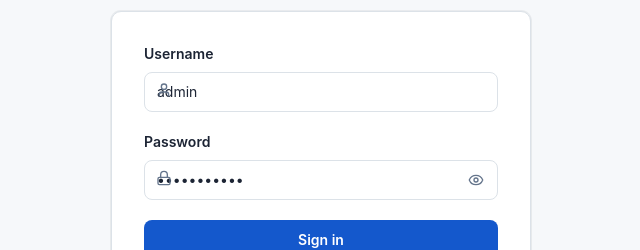
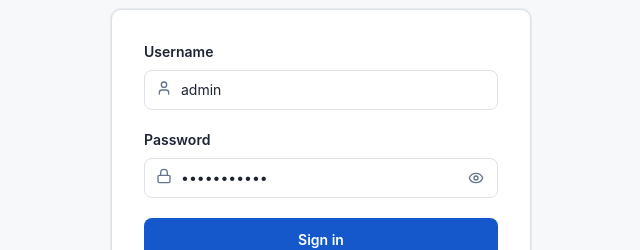
Before and after one commit to UNHRS/NexusHRM, a React (Vite) app in the folder client/: page /login in a window 1280 px wide. Shown: the part 279-529 px from the top of the page, without its empty margins (319-959 px from the left). Built offline with nearby package versions, Linux system fonts and the light colour scheme; no server answers.

Commit message:
fix: normalize frontend control styling

```diff
--- a/client/src/pages/Login.jsx
+++ b/client/src/pages/Login.jsx
@@ -41,14 +41,14 @@ export default function Login() {
             <span className="mb-2 block text-sm font-semibold">Username</span>
             <div className="relative">
               <User className="pointer-events-none absolute left-3 top-2.5 text-muted" size={16} />
-              <input data-testid="username-input" className="field w-full pl-9" value={form.username} onChange={(e) => setForm({ ...form, username: e.target.value })} />
+              <input data-testid="username-input" className="field w-full pl-9" aria-label="Username" value={form.username} onChange={(e) => setForm({ ...form, username: e.target.value })} />
             </div>
           </label>
           <label className="block">
             <span className="mb-2 block text-sm font-semibold">Password</span>
             <div className="relative">
               <Lock className="pointer-events-none absolute left-3 top-2.5 text-muted" size={16} />
-              <input data-testid="password-input" type={showPassword ? 'text' : 'password'} className="field w-full pl-9 pr-10" value={form.password} onChange={(e) => setForm({ ...form, password: e.target.value })} />
+              <input data-testid="password-input" type={showPassword ? 'text' : 'password'} className="field w-full pl-9 pr-10" aria-label="Password" value={form.password} onChange={(e) => setForm({ ...form, password: e.target.value })} />
               <button type="button" aria-label={showPassword ? 'Hide password' : 'Show password'} className="absolute right-2 top-1.5 rounded-md p-1.5 text-muted hover:bg-slate-100" onClick={() => setShowPassword((value) => !value)}>{showPassword ? <EyeOff size={16} /> : <Eye size={16} />}</button>
             </div>
           </label>
--- a/client/src/styles.css
+++ b/client/src/styles.css
@@ -19,10 +19,7 @@ button, input, select, textarea {
   font: inherit;
 }
 
-.table-cell {
-  @apply px-3 py-2 text-sm;
-}
-
+@layer components {
   .field {
     @apply h-10 rounded-lg border border-line bg-white px-3 text-sm outline-none transition focus:border-action focus:ring-2 focus:ring-action/15 disabled:cursor-not-allowed disabled:bg-slate-50 disabled:text-muted;
   }
@@ -31,22 +28,12 @@ button, input, select, textarea {
     @apply inline-flex h-10 items-center justify-center gap-2 rounded-lg px-3 text-sm font-semibold transition active:scale-[0.98] focus:outline-none focus:ring-2 focus:ring-action/30 focus:ring-offset-2 disabled:cursor-not-allowed disabled:opacity-50;
   }
 
-.btn-primary {
-  @apply bg-action text-white hover:bg-action/90;
+  .btn-primary { @apply bg-action text-white hover:bg-action/90; }
+  .btn-secondary { @apply border border-line bg-panel text-ink hover:bg-stone-50; }
+  .btn-danger { @apply bg-destructive text-white hover:bg-destructive/90; }
+  .card { @apply rounded-[10px] border border-line bg-panel shadow-low; }
+  .eyebrow { @apply text-xs font-bold uppercase tracking-[0.08em] text-muted; }
+  .table-cell { @apply px-4 py-3.5 text-sm; }
 }
 
-.btn-secondary {
-  @apply border border-line bg-panel text-ink hover:bg-stone-50;
-}
-
-.btn-danger {
-  @apply bg-destructive text-white hover:bg-destructive/90;
-}
-
-.card {
-  @apply rounded-[10px] border border-line bg-panel shadow-low;
-}
-
-.eyebrow { @apply text-xs font-bold uppercase tracking-[0.08em] text-muted; }
-.table-cell { @apply px-4 py-3.5 text-sm; }
 button, a, input, select, textarea { -webkit-tap-highlight-color: transparent; }
```
Also changed, not shown: 1 other file (tests, documents, lock files or other folders). Lines whose indentation alone changed are shown as unchanged.
